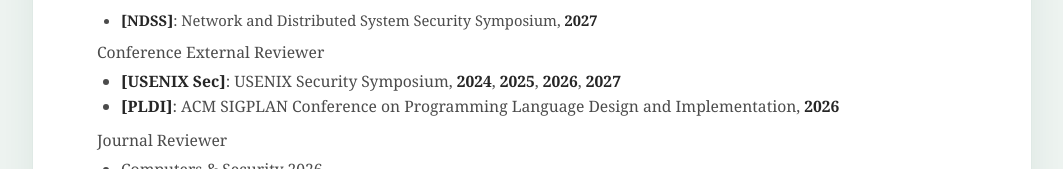
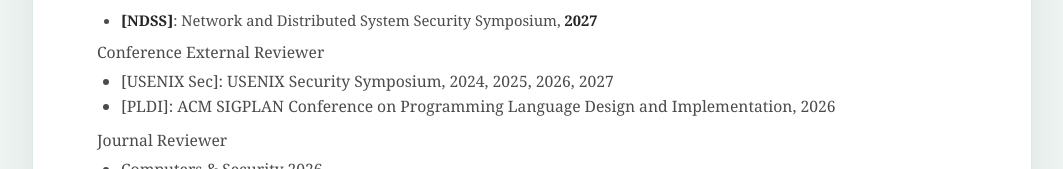
Before and after one commit to Ryan-hub-bit/ryan-hub-bit.github.io, a Next.js app: page / in a window 1280 px wide. Shown: the part 1925-2094 px from the top of the page, without its empty margins (108-1171 px from the left). Built offline with nearby package versions, Linux system fonts and the light colour scheme.

Commit message:
Use plain text for conference external reviewer entries

```diff
--- a/app/home-content.tsx
+++ b/app/home-content.tsx
@@ -515,15 +515,10 @@ export default function HomeContent({ language = "en" }: { language?: "en" | "zh
             <h3 className="service-category">{t("Conference External Reviewer", "会议外部审稿人")}</h3>
             <ul className="compact-entry-list">
               <li lang="en">
-                <strong>[USENIX Sec]</strong>: USENIX Security Symposium, {" "}
-                <a href="https://www.usenix.org/conference/usenixsecurity24" target="_blank" rel="noreferrer"><strong>2024</strong></a>, {" "}
-                <a href="https://www.usenix.org/conference/usenixsecurity25" target="_blank" rel="noreferrer"><strong>2025</strong></a>, {" "}
-                <a href="https://www.usenix.org/conference/usenixsecurity26" target="_blank" rel="noreferrer"><strong>2026</strong></a>, {" "}
-                <a href="https://www.usenix.org/conference/usenixsecurity27" target="_blank" rel="noreferrer"><strong>2027</strong></a>
+                [USENIX Sec]: USENIX Security Symposium, 2024, 2025, 2026, 2027
               </li>
               <li lang="en">
-                <strong>[PLDI]</strong>: ACM SIGPLAN Conference on Programming Language Design and Implementation, {" "}
-                <a href="https://pldi26.sigplan.org/" target="_blank" rel="noreferrer"><strong>2026</strong></a>
+                [PLDI]: ACM SIGPLAN Conference on Programming Language Design and Implementation, 2026
               </li>
             </ul>
           </div>
```
Also changed, not shown: 1 other file (tests, documents, lock files or other folders).
